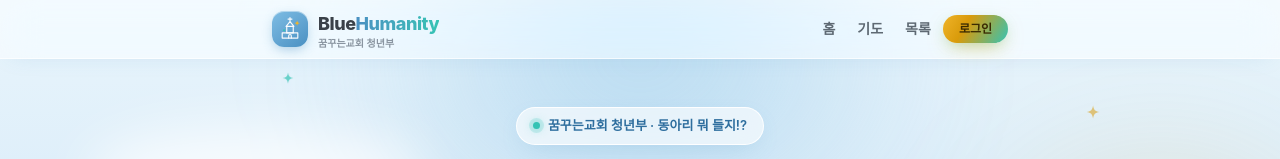
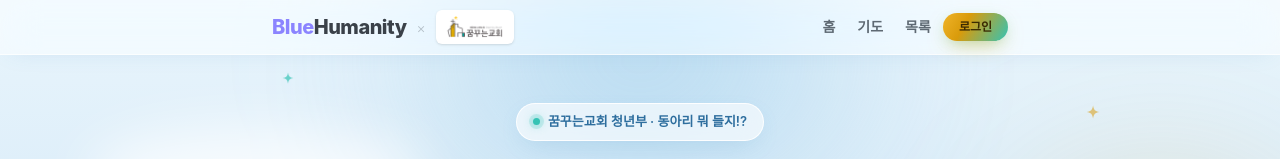
Before and after one commit to Lueha3/Dreaming-vote, a Next.js app: page / in a window 1280 px wide. Shown: the top 159 px of the page. Built offline with nearby package versions, Linux system fonts and the light colour scheme; no server answers; the database is empty; a web font is replaced by a local one.

Commit message:
Update app logo to match design

```diff
--- a/src/components/Header.tsx
+++ b/src/components/Header.tsx
@@ -7,34 +7,7 @@ import { createClient } from "@/lib/supabase/client";
 
 const NICKNAME_RE = /^(러비아|유디코)-\d{2}-.+$/;
 
-/* 꿈꾸는교회 미니 로고 — 교회 + 십자가 + 골드 별 + 민트 포인트 */
-function ChurchBadge() {
-  return (
-    <span
-      className="flex h-9 w-9 flex-none items-center justify-center rounded-xl"
-      style={{
-        background: "linear-gradient(140deg, #7FBDE4 0%, #4A90C2 100%)",
-        boxShadow: "0 4px 12px -2px rgba(74,144,194,.45), inset 0 1px 0 rgba(255,255,255,.45)",
-      }}
-      aria-hidden
-    >
-      <svg width="26" height="26" viewBox="0 0 40 40" fill="none">
-        <g stroke="rgba(255,255,255,.95)" strokeWidth="1.8" strokeLinecap="round" strokeLinejoin="round">
-          <path d="M20 2.5 V7.5 M17 4.8 H23" />
-          <path d="M14 16 L20 8.5 L26 16 Z" />
-          <path d="M15 16 V26 H25 V16" />
-          <path d="M8 26 H32 V34 H8 Z" />
-          <path d="M18 34 V30.5 A2 2 0 0 1 22 30.5 V34" />
-        </g>
-        <path
-          d="M31,7 C31.5,9.6 32.4,10.5 35,11 C32.4,11.5 31.5,12.4 31,15 C30.5,12.4 29.6,11.5 27,11 C29.6,10.5 30.5,9.6 31,7 Z"
-          fill="#F0B429"
-        />
-        <rect x="9.4" y="20.4" width="3" height="3" rx=".7" fill="#35C3B4" transform="rotate(12 10.9 21.9)" />
-      </svg>
-    </span>
-  );
-}
+
 
 export function Header() {
   const router = useRouter();
@@ -90,18 +63,14 @@ export function Header() {
 
         {/* 로고 */}
         <Link href="/" className="flex items-center gap-2.5">
-          <ChurchBadge />
-          <span>
-            <span className="block text-base font-extrabold tracking-tight text-ink sm:text-lg">
-              Blue
-              <span className="bg-gradient-to-r from-skyx-deep to-teal bg-clip-text text-transparent">
-                Humanity
-              </span>
-            </span>
-            <span className="block text-[10px] font-semibold leading-none text-ink-faint">
-              꿈꾸는교회 청년부
-            </span>
+          <span className="block text-lg font-extrabold tracking-tight sm:text-xl">
+            <span className="text-[#8B84FF]">Blue</span>
+            <span className="text-ink">Humanity</span>
           </span>
+          <span className="text-ink-soft/40 text-sm font-light mt-0.5">×</span>
+          <div className="bg-white rounded-md px-2 py-1 shadow-sm border border-white/80 flex items-center justify-center">
+            <img src="/dreaming-church.png" alt="꿈꾸는교회" className="h-5 sm:h-6 w-auto" />
+          </div>
         </Link>
 
         {/* 데스크톱 네비 */}
```
